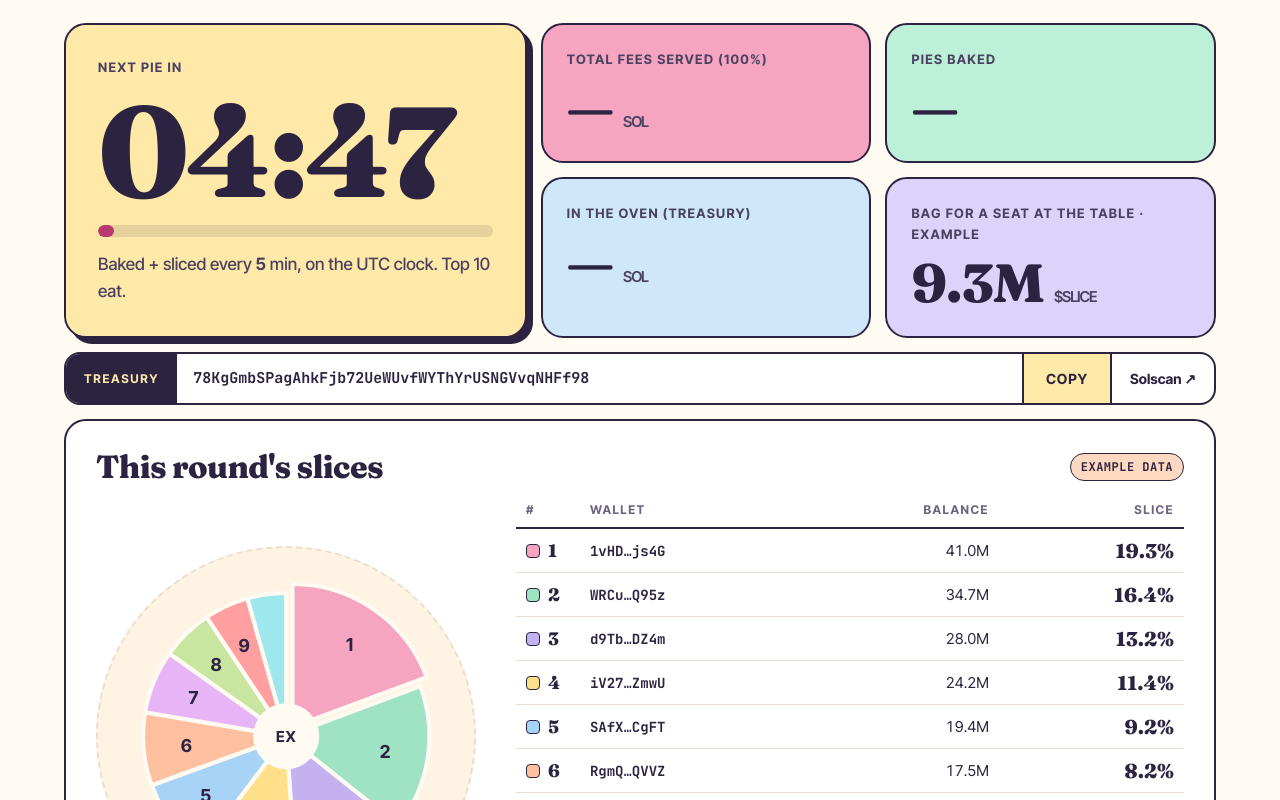
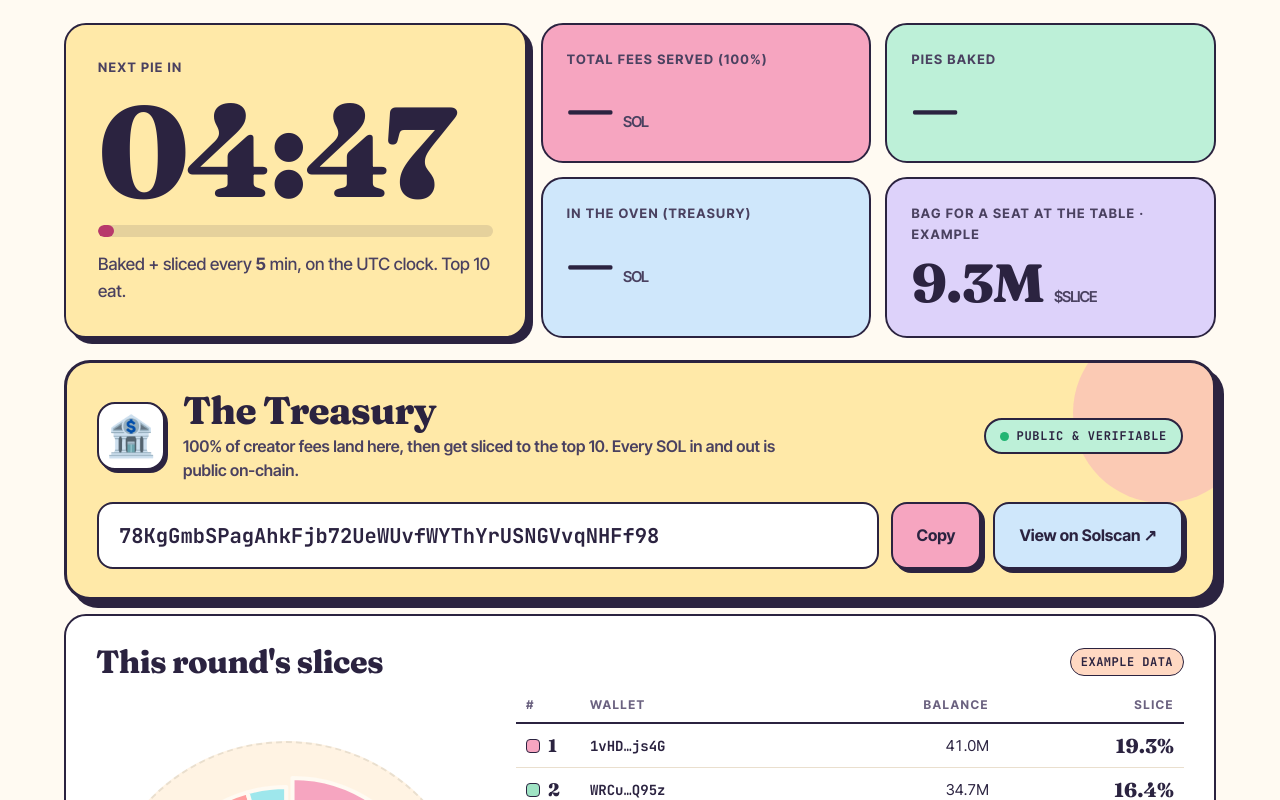
Before and after one commit to samuelsirp/slice-web, a plain HTML site: page index.html in a window 1280 px wide. Shown: the part 1271-2071 px from the top of the page. Drawn offline with Linux system fonts and the light colour scheme; no server answers.

Commit message:
Bigger treasury block

```diff
--- a/index.html
+++ b/index.html
@@ -111,10 +111,19 @@
   </div>
 
   <div class="tres">
-    <span class="tres-label">Treasury</span>
-    <code class="tres-value js-tres">Coming soon</code>
-    <button class="ca-copy" type="button" id="copyTres" aria-label="Copy treasury address">Copy</button>
-    <a class="tres-scan js-tres-scan" href="#" target="_blank" rel="noopener">Solscan ↗</a>
+    <div class="tres-head">
+      <span class="tres-icon" aria-hidden="true">🏦</span>
+      <div>
+        <p class="tres-label">The Treasury</p>
+        <p class="tres-sub">100% of creator fees land here, then get sliced to the top 10. Every SOL in and out is public on-chain.</p>
+      </div>
+      <span class="tres-live"><i></i>Public &amp; verifiable</span>
+    </div>
+    <div class="tres-row">
+      <code class="tres-value js-tres">Coming soon</code>
+      <button class="tres-btn tres-copy" type="button" id="copyTres" aria-label="Copy treasury address">Copy</button>
+      <a class="tres-btn tres-scan js-tres-scan" href="#" target="_blank" rel="noopener">View on Solscan ↗</a>
+    </div>
   </div>
 
   <div class="board board-top">
--- a/styles.css
+++ b/styles.css
@@ -104,11 +104,22 @@ section{padding:110px clamp(20px,5vw,72px);max-width:1360px;margin:0 auto}
 .stat .v{font:800 clamp(38px,4.2vw,58px)/1 var(--disp);margin-top:12px;font-variant-numeric:tabular-nums;letter-spacing:-.02em}
 .stat .v small{font:600 15px var(--body);color:var(--ink2)}
 
-.tres{display:flex;align-items:center;margin-top:14px;background:#fff;border:2px solid var(--ink);border-radius:16px;overflow:hidden}
-.tres-label{font:700 12px var(--body);letter-spacing:.14em;text-transform:uppercase;padding:17px 18px;background:var(--ink);color:var(--butter)}
-.tres-value{flex:1;min-width:0;font:700 15px var(--mono);padding:0 16px;overflow:hidden;text-overflow:ellipsis;white-space:nowrap}
-.tres-scan{font:700 14px var(--body);padding:16px 18px;text-decoration:none;border-left:2px solid var(--ink)}
-.tres-scan:hover{background:var(--blue)}
+.tres{margin-top:22px;background:var(--butter);border:3px solid var(--ink);border-radius:26px;padding:28px 30px;box-shadow:8px 8px 0 var(--ink);position:relative;overflow:hidden}
+.tres::after{content:"";position:absolute;right:-40px;top:-40px;width:180px;height:180px;border-radius:50%;background:var(--pink);opacity:.45}
+.tres>*{position:relative;z-index:1}
+.tres-head{display:flex;align-items:center;gap:18px;margin-bottom:20px;flex-wrap:wrap}
+.tres-icon{font-size:40px;width:68px;height:68px;display:grid;place-items:center;background:#fff;border:2.5px solid var(--ink);border-radius:18px;box-shadow:3px 3px 0 var(--ink);flex:none}
+.tres-head>div{flex:1;min-width:220px}
+.tres-label{font:800 clamp(28px,3vw,40px)/1 var(--disp);letter-spacing:-.02em;margin:0 0 6px}
+.tres-sub{font:600 16px/1.45 var(--body);color:var(--ink2);margin:0;max-width:620px}
+.tres-live{display:inline-flex;align-items:center;gap:8px;font:700 12px var(--mono);letter-spacing:.06em;text-transform:uppercase;background:var(--mint);border:2px solid var(--ink);border-radius:999px;padding:8px 14px}
+.tres-live i{width:9px;height:9px;border-radius:50%;background:#22b573;box-shadow:0 0 0 0 rgba(34,181,115,.6);animation:pulse 1.8s infinite}
+@keyframes pulse{70%{box-shadow:0 0 0 9px rgba(34,181,115,0)}100%{box-shadow:0 0 0 0 rgba(34,181,115,0)}}
+.tres-row{display:flex;align-items:stretch;gap:12px;flex-wrap:wrap}
+.tres-value{flex:1;min-width:0;font:700 clamp(15px,1.6vw,21px) var(--mono);background:#fff;border:2.5px solid var(--ink);border-radius:16px;padding:18px 20px;overflow:hidden;text-overflow:ellipsis;white-space:nowrap;display:flex;align-items:center}
+.tres-btn{font:800 16px var(--body);border:2.5px solid var(--ink);border-radius:16px;padding:16px 24px;cursor:pointer;text-decoration:none;color:var(--ink);box-shadow:4px 4px 0 var(--ink);transition:transform .15s,box-shadow .15s;display:inline-flex;align-items:center;white-space:nowrap}
+.tres-btn:hover{transform:translate(-2px,-2px);box-shadow:6px 6px 0 var(--ink)}
+.tres-copy{background:var(--pink)}.tres-scan{background:var(--blue)}
 .tres-scan.off{opacity:.5}
 
 .board{margin-top:14px;background:#fff;border:2px solid var(--ink);border-radius:var(--r);padding:30px}
@@ -261,7 +272,7 @@ details p{padding:0 0 24px;color:var(--ink2);max-width:62ch}
   .btn{padding:14px 20px}
   .ca-value{font-size:13px;padding:0 10px}
   .ca-copy{padding:16px 14px}
-  .tres{flex-wrap:wrap}.tres-value{flex-basis:100%;order:3;padding:12px 14px;font-size:12px;border-top:2px solid var(--ink)}.tres-label{flex:1}
+  .tres{padding:22px 18px}.tres-value{flex-basis:100%;font-size:12px;padding:14px}.tres-btn{flex:1;justify-content:center}.tres-icon{width:54px;height:54px;font-size:30px}
 }
 @media (prefers-reduced-motion:reduce){*{animation:none!important;transition:none!important}}
 .tag b span{font:inherit;color:inherit;letter-spacing:0;text-transform:none}
```
